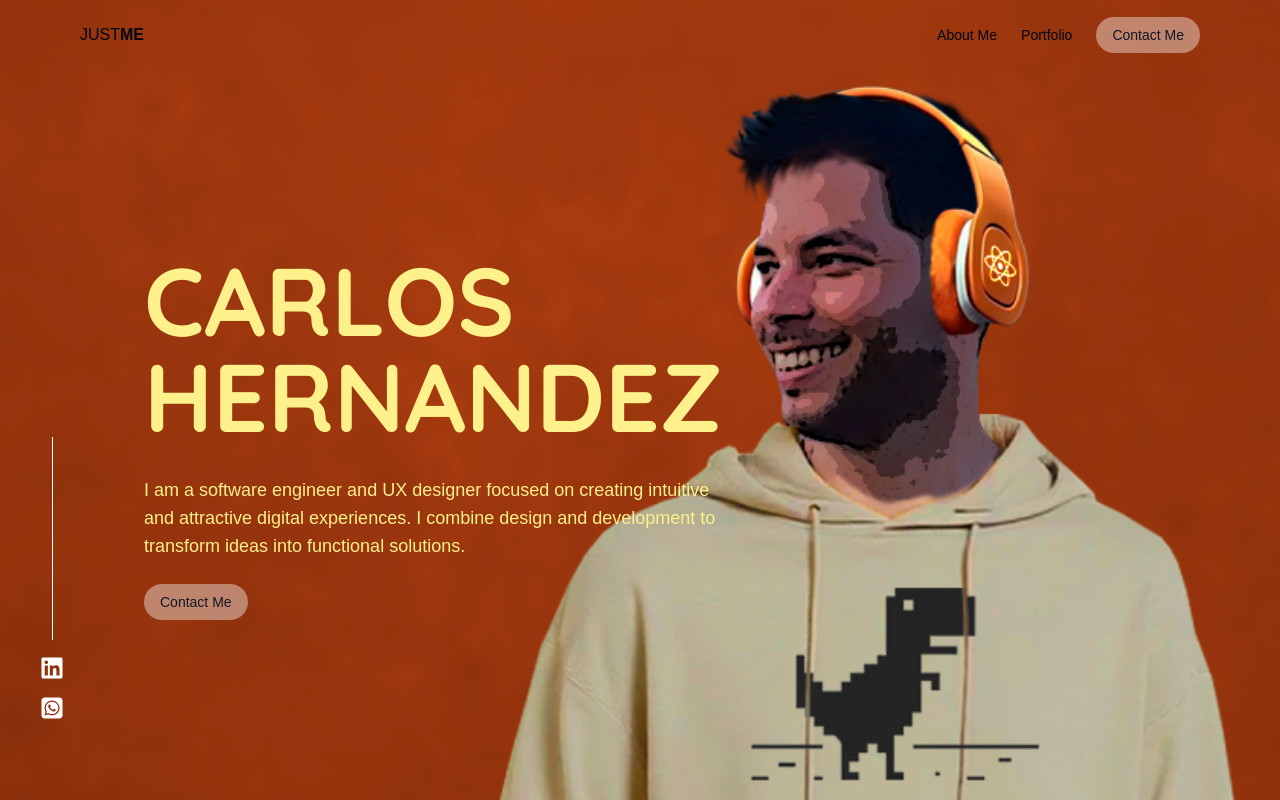
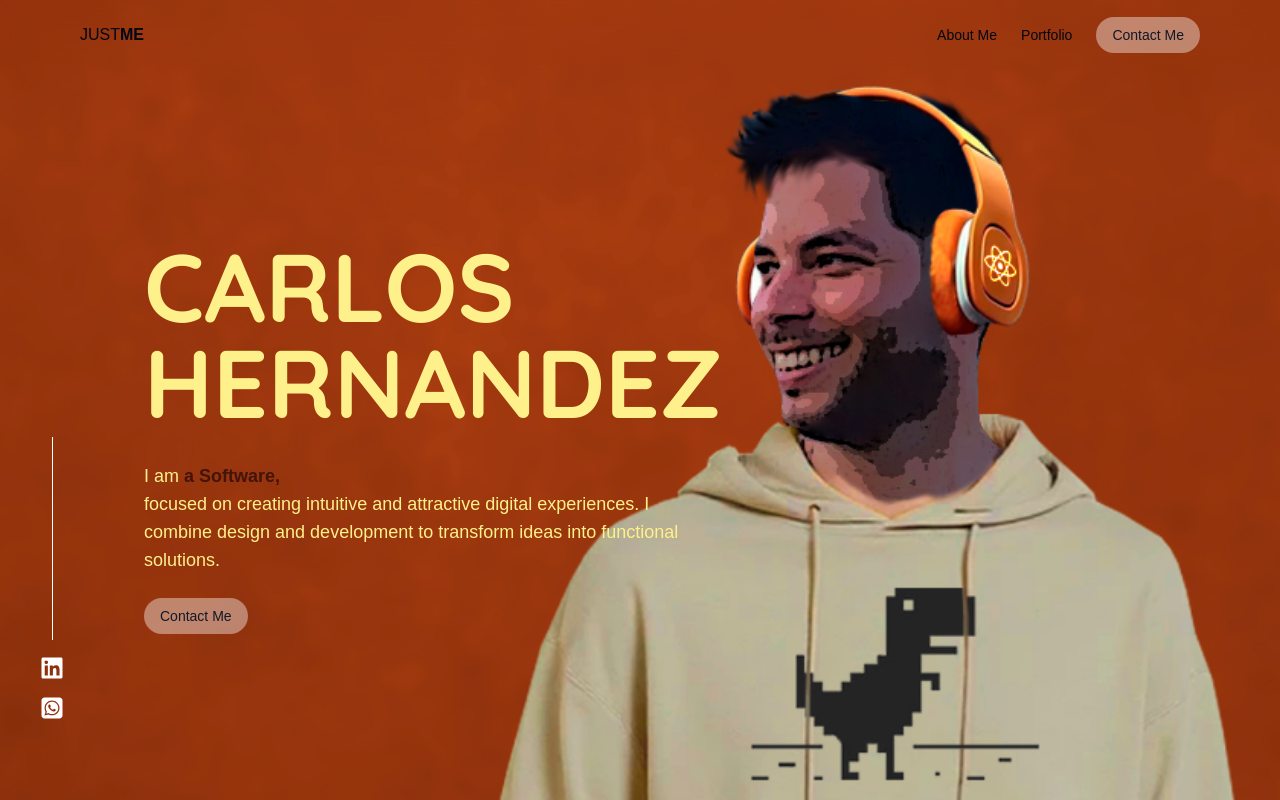
Before and after one commit to carlosjhr13/portfolio, a React (Vite) app: page / in a window 1280 px wide. Built offline with nearby package versions, Linux system fonts and the light colour scheme.

Commit message:
add animation

```diff
--- a/src/components/Home.jsx
+++ b/src/components/Home.jsx
@@ -1,7 +1,15 @@
 import { useNavigate } from "react-router";
+import { useTypewriter } from "../hooks/useTypewriter";
 
 export const Home = () => {
   const navigate = useNavigate();
+
+  const typedText = useTypewriter(
+    ["a Software Engineer", "a Designer"],
+    200,
+    150,
+    3000
+  );
 
   return (
     <div className="relative h-screen overflow-hidden">
@@ -25,6 +33,7 @@ export const Home = () => {
             target="_blank"
             rel="noopener noreferrer"
           >
+            <span></span>
             <img
               className="w-4 h-4 min-w-4 xl:w-6 xl:h-6 brightness-0 invert"
               src={`./assets/icons/linkedin.svg`}
@@ -51,9 +60,12 @@ export const Home = () => {
                 HERNANDEZ
               </h2>
               <div className="description text-yellow-200 max-w-[600px] md:max-w-[400px] xl:text-lg xl:max-w-xl">
-                I am a software engineer and UX designer focused on creating
-                intuitive and attractive digital experiences. I combine design
-                and development to transform ideas into functional solutions.
+                I am{" "}
+                <span className="text-orange-950 font-bold">{typedText},</span>
+                <br />
+                focused on creating intuitive and attractive digital
+                experiences. I combine design and development to transform ideas
+                into functional solutions.
               </div>
             </div>
             <button
--- /dev/null
+++ b/src/hooks/useTypewriter.js
@@ -0,0 +1,33 @@
+import { useState, useEffect } from 'react';
+
+export const useTypewriter = (phrases, typingSpeed = 150, deletingSpeed = 100, pauseTime = 2000) => {
+  const [text, setText] = useState('');
+  const [phraseIndex, setPhraseIndex] = useState(0);
+  const [isDeleting, setIsDeleting] = useState(false);
+
+  useEffect(() => {
+    const timer = setTimeout(() => {
+      const currentPhrase = phrases[phraseIndex];
+
+      if (!isDeleting) {
+        setText(currentPhrase.substring(0, text.length + 1));
+
+        if (text === currentPhrase) {
+          setIsDeleting(true);
+          setTimeout(() => {}, pauseTime);
+        }
+      } else {
+        setText(currentPhrase.substring(0, text.length - 1));
+
+        if (text === '') {
+          setIsDeleting(false);
+          setPhraseIndex((prev) => (prev + 1) % phrases.length);
+        }
+      }
+    }, isDeleting ? deletingSpeed : typingSpeed);
+
+    return () => clearTimeout(timer);
+  }, [text, phraseIndex, isDeleting, phrases, deletingSpeed, typingSpeed, pauseTime]);
+
+  return text;
+};
```
